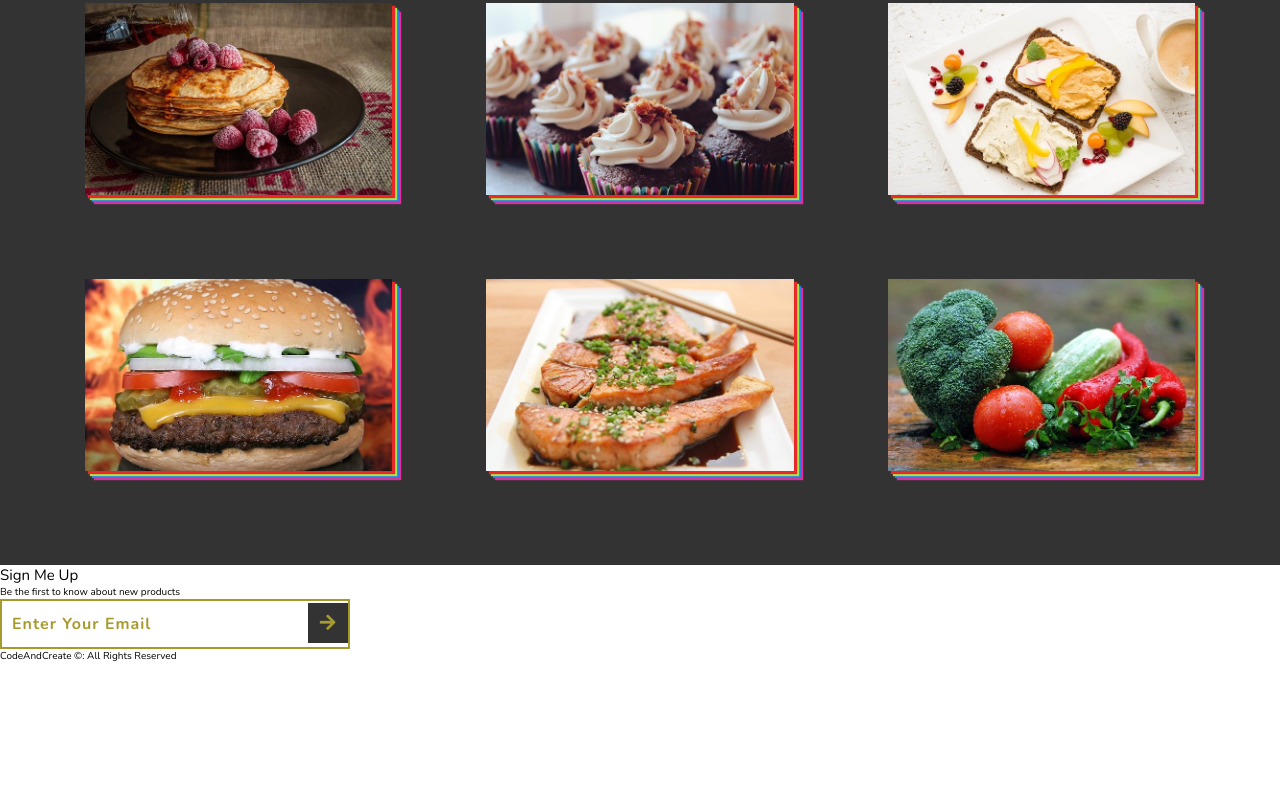
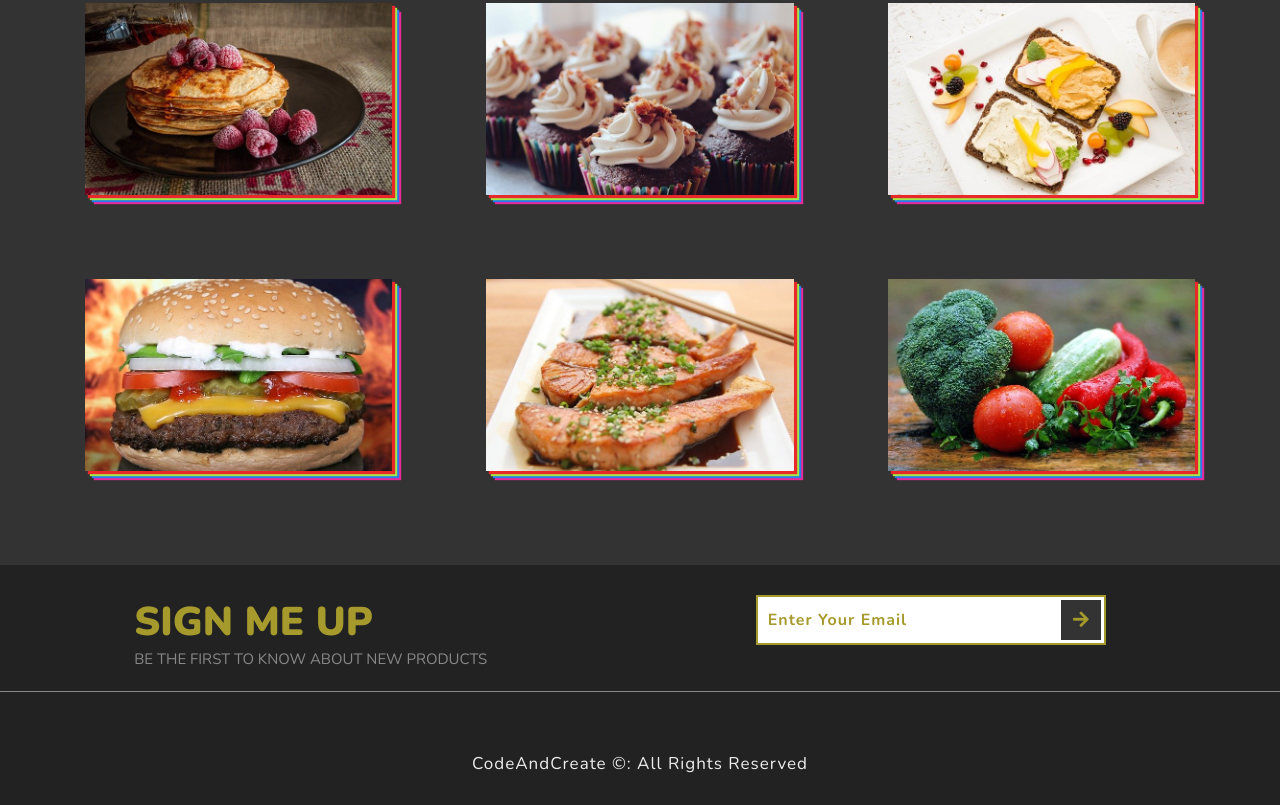
Before and after one commit to Muhammed-Saleh/Foods, a website: page index.html in a window 1280 px wide. Shown: the part 1950-2755 px from the top of the page. Before the commit the page ends 2613 px from the top, so only its background shows below. Drawn offline with nearby package versions, Linux system fonts and the light colour scheme.

Commit message:
change classes names styles from section04 to footer

```diff
--- a/sass/layout/_footer.scss
+++ b/sass/layout/_footer.scss
@@ -1,4 +1,4 @@
-.section04 {
+.footer {
   width: 100%;
   height: 30vh;
   background-color: #222;
```
Also changed, not shown: style.css.
